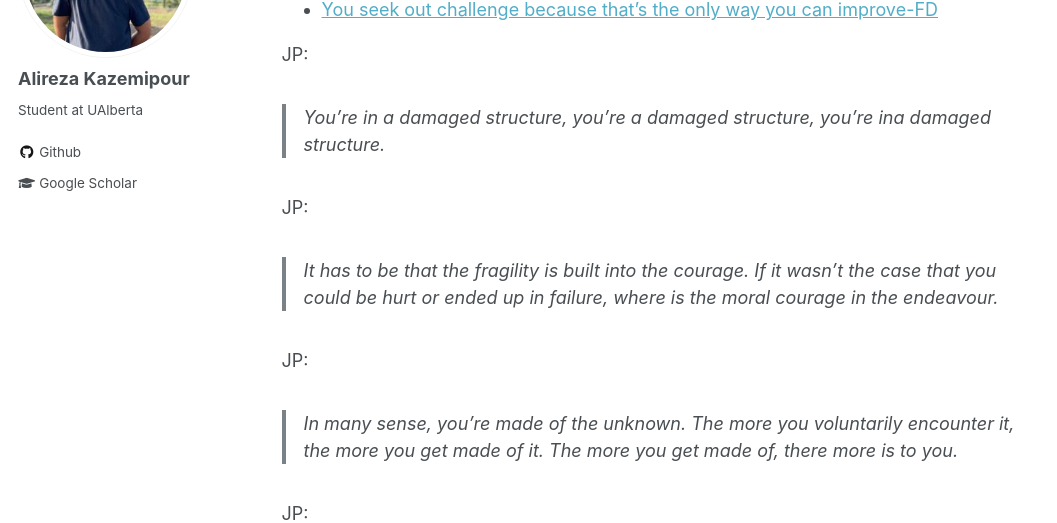
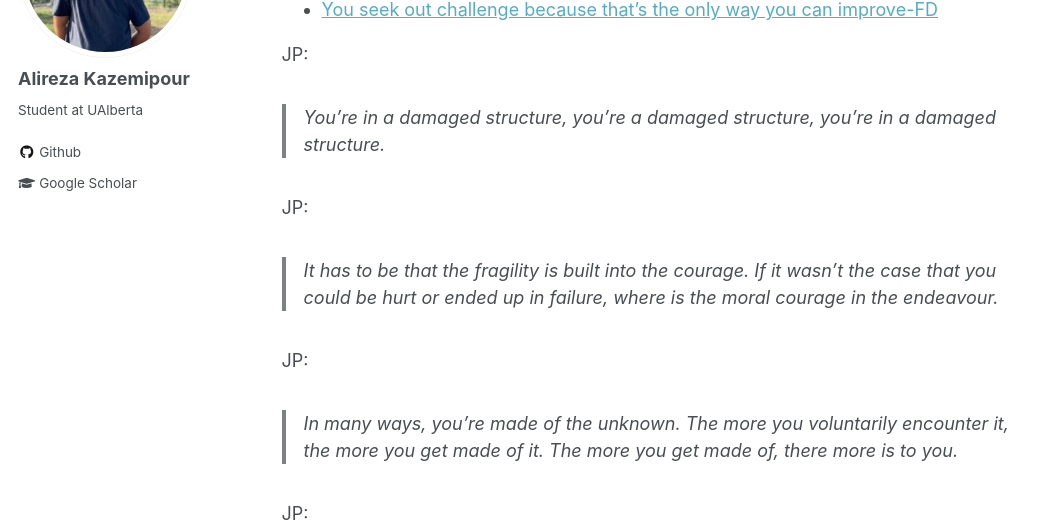
Before and after one commit to alirezakazemipour/alirezakazemipour.github.io, a Jekyll site: the page built from _misc/misc-1.md, in a window 1280 px wide and 900 px high, scrolled down 1907 px. Shown: the part 153-676 px from the top of the window, without its empty margins (0-1057 px from the left). Built offline with Jekyll 4.4.1, drawn with Linux system fonts in a browser that asks for light colours; some of the changed text lies outside the part shown.

Commit message:
fix typos

```diff
--- a/_misc/misc-1.md
+++ b/_misc/misc-1.md
@@ -58,14 +58,14 @@ Dr. Alan Mandell
 - [You seek out challenge because that's the only way you can improve-FD](https://github.com/alirezakazemipour/alirezakazemipour.github.io/raw/refs/heads/master/_vids/You%20seek%20out%20challenge%20because%20that's%20the%20only%20way%20you%20can%20improve.mp4)
 
 JP:
-> You're in a damaged structure, you're a damaged structure, you're ina damaged structure.
+> You're in a damaged structure, you're a damaged structure, you're in a damaged structure.
 
 JP:
 > It has to be that the fragility is built into the courage. If it wasn't the case that you could be hurt or ended up
 > in failure, where is the moral courage in the endeavour.
 
 JP:
-> In many sense, you're made of the unknown. The more you voluntarily encounter it, the more you get made of it. The
+> In many ways, you're made of the unknown. The more you voluntarily encounter it, the more you get made of it. The
 > more you get made of, there more is to you.
 
 JP:
```
Also changed, not shown: other parts of _misc/misc-1.md (+1 -1 lines).
